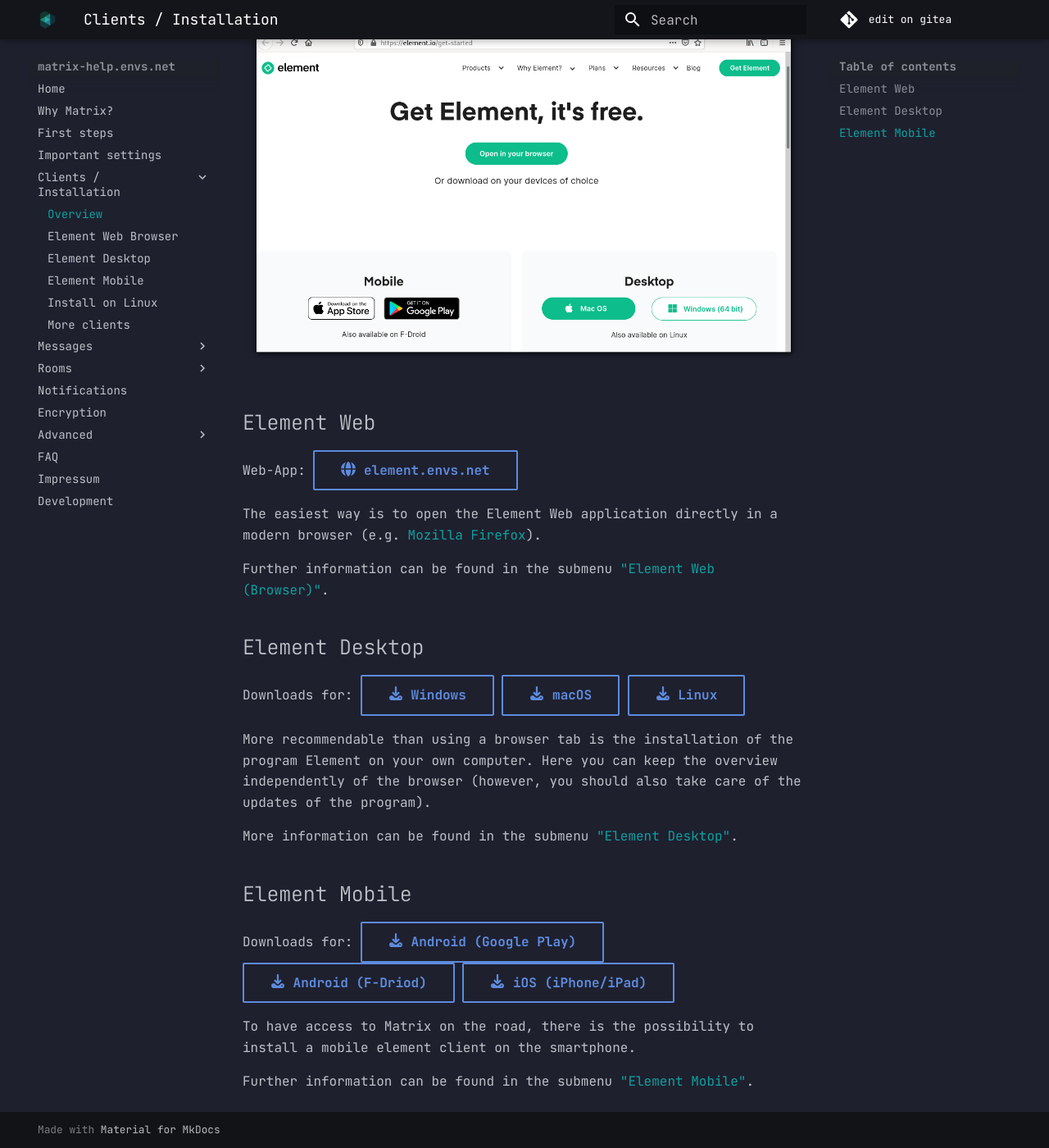
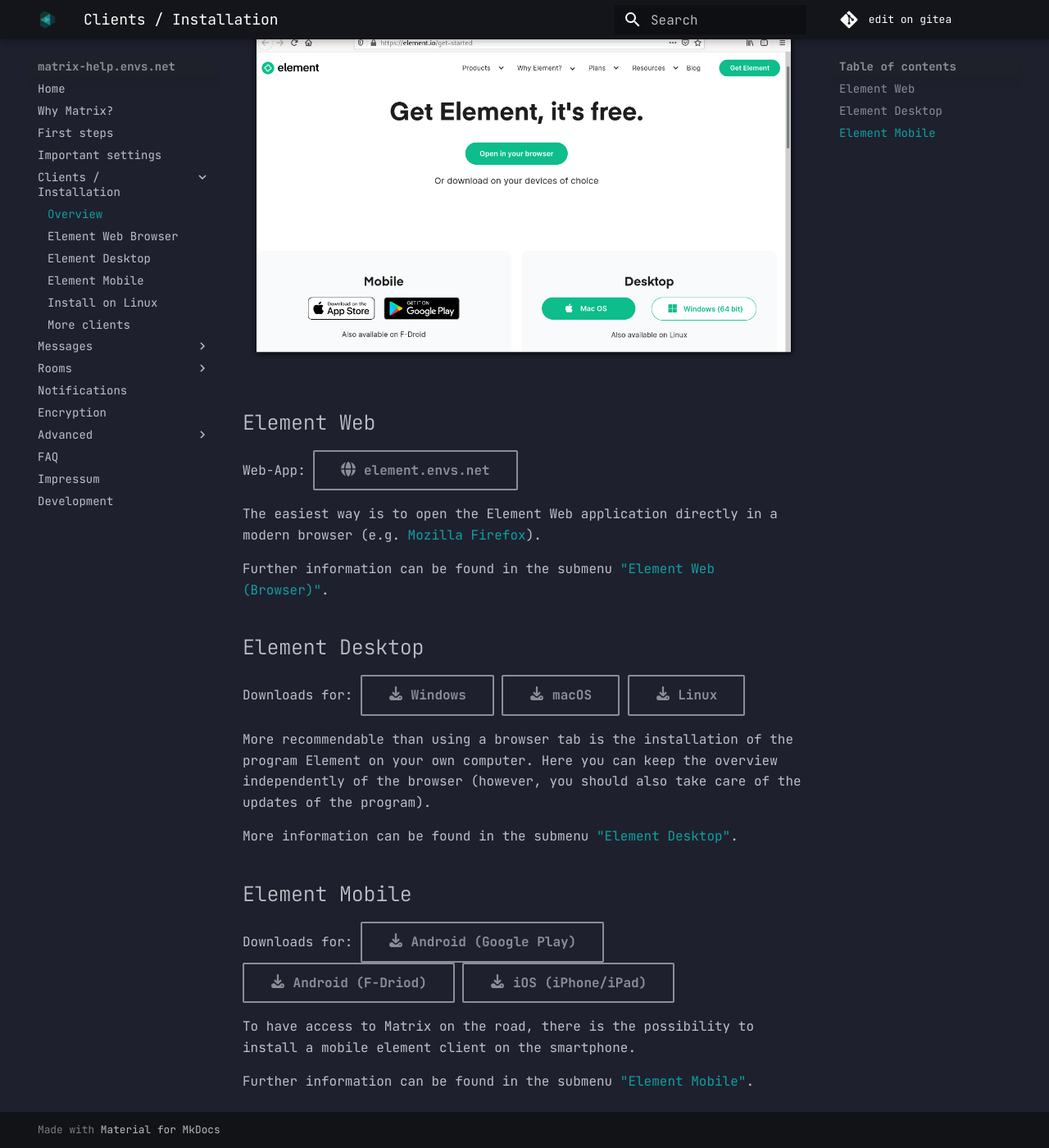
Before and after one commit to envs-net/matrix-doc, an MkDocs documentation site: the page built from docs/clients.md, in a window 1280 px wide and 1400 px high, scrolled down 348 px. Shown: the whole window at 82% size. Built offline with MkDocs 1.6.1 and Material for MkDocs 9.7.7, drawn with Linux system fonts in a browser that asks for light colours.

Commit message:
change "button"-color

```diff
--- a/docs/stylesheets/extra.css
+++ b/docs/stylesheets/extra.css
@@ -1,6 +1,7 @@
 main {
     background-color: #1e202e;
 }
+
 code{
     background-color:#030;
     border:1px solid #666;
@@ -9,9 +10,14 @@ code{
 .md-nav__item .md-nav__link--active {
     color:    #10A0A0;
 }
+
 .md-typeset a {
     color:    #10A0A0;
 }
 .md-typeset a:hover {
     border-bottom: dotted 1px;
 }
+
+.md-typeset .md-button {
+    color: var(--md-default-fg-color--light);
+}
```
